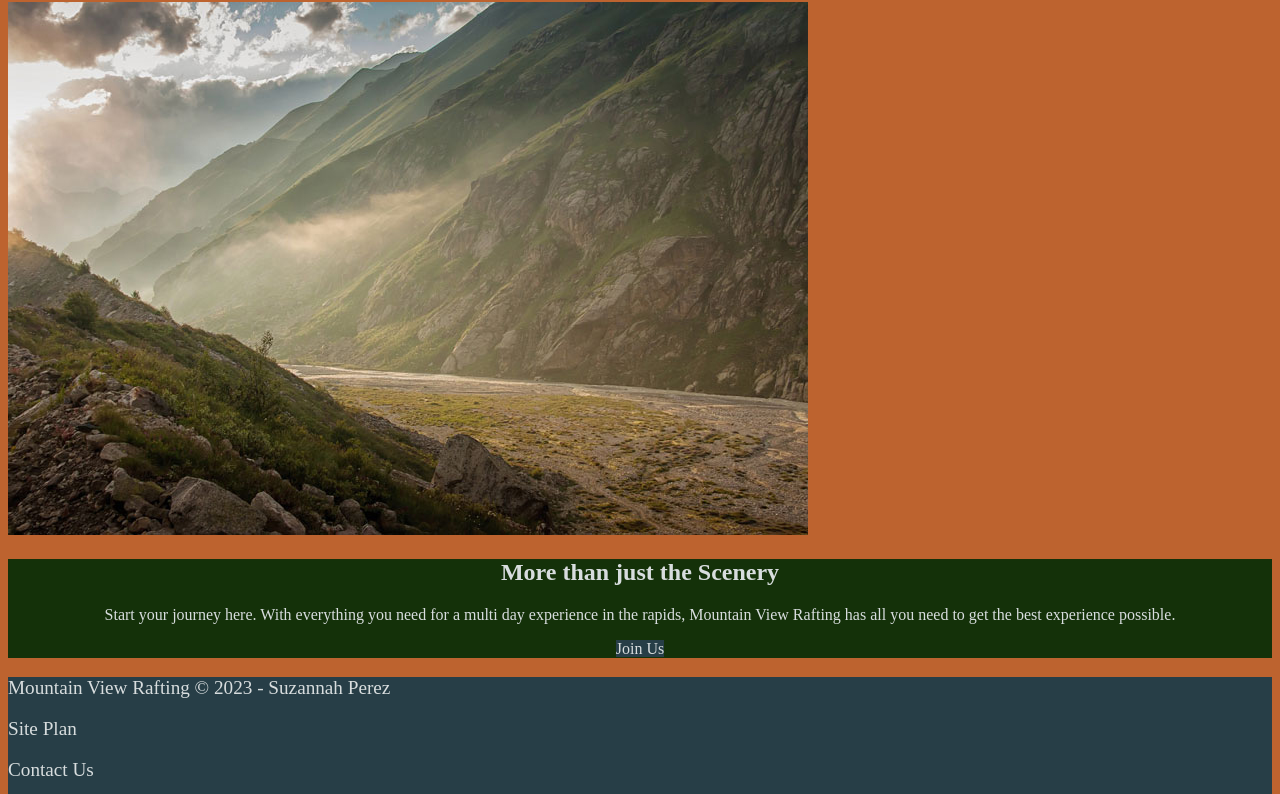
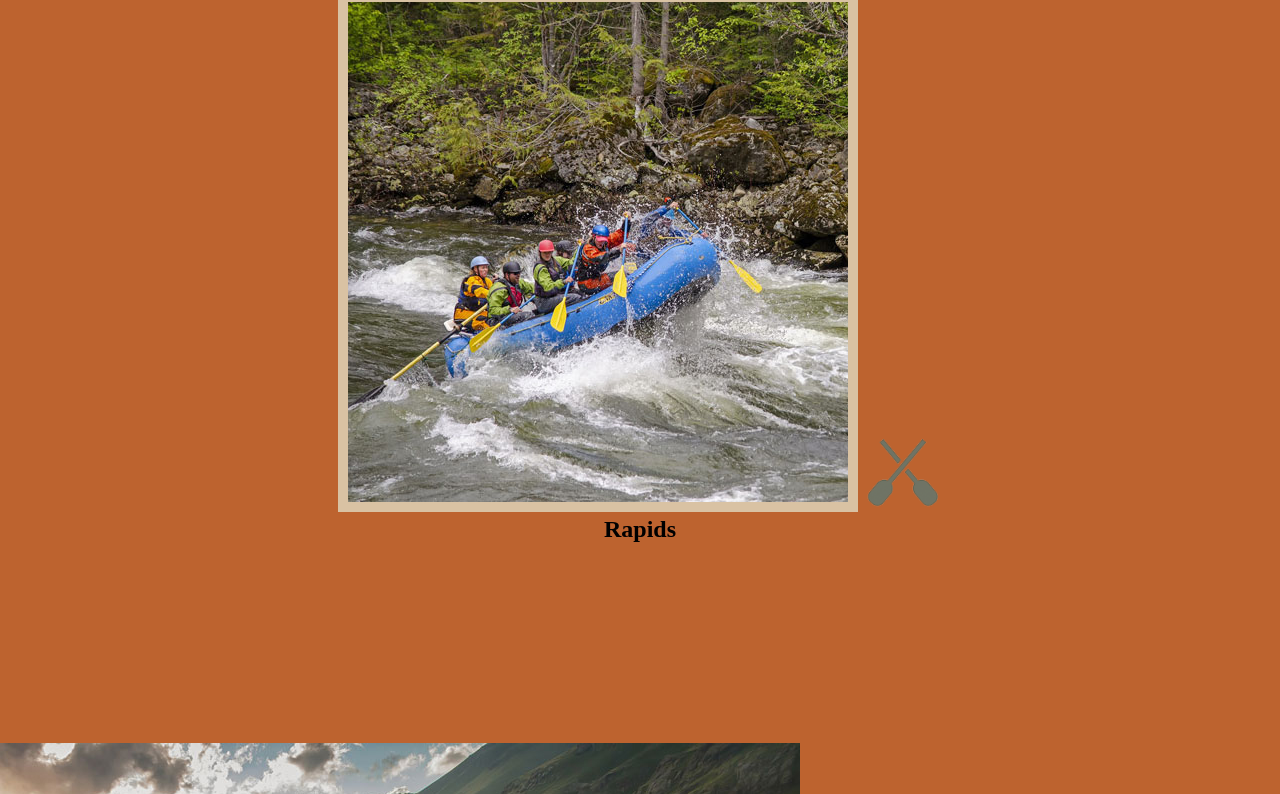
Before and after one commit to Sooz52/fonts-spacing, a plain HTML site: page index.html in a window 1280 px wide. Shown: the part 1984-2778 px from the top of the page. Drawn offline with Linux system fonts and the light colour scheme.

Commit message:
Update style.css

```diff
--- a/style.css
+++ b/style.css
@@ -1,17 +1,33 @@
+heading-font: "Merienda One";
+paragraph-font: "Poiret One", Helvetica, sans-serif;
 div {
   max-width: 1600px;
     margin: 0 auto;
 }
 .home-title {
   color: #D8DDDE;
+  font-size: 2em;
+  font-family: "Merienda One";
+  margin-top: 10px;
 }
 nav a {
   text-align: center;
   color: #D8DDDE;
   text-decoration: none;
+  padding: 35px;
 }
 .icon {
     width: 80px;
+  padding-top: 10px;
+}
+.card-img {
+    border: 10px solid #d9c2a3;
+}
+main section img {
+    box-sizing: border-box;
+}
+#logo_link {
+  padding-top: 5px;
 }
 #hero-img {
   width: 100%;
@@ -32,6 +48,11 @@ background {
   height: 725px; }
 body {
   background-color: #BD632F;
+  margin: 0;
+  padding: 0;
+}
+h2 {
+  margin: 0;
 }
 h4 {
   color: #D8DDDE;
@@ -43,10 +64,17 @@ h4 {
     background-color: #BD632F;
     color: #D8973C;
 }
+.rivers-card, .camping-card, .rapids-card {
+  margin: 200px 0;
+}
 .book, .join {
   background-color: #273E47;
     color: #D8DDDE;
   text-decoration: none;
+  font-size: 18px;
+  padding: 15px 30px;
+  margin-top: 50px;
+  border-radius: 5px;
 }
 .book:hover, .join:hover {
   background-color: #BD632F;
@@ -57,16 +85,22 @@ h4 {
 }
 .msg {
   background-color: #143109;
+  line-height: 1.5em;
+  padding: 35px;
 }
 .msg h2 {
   color: #D8DDDE;
 }
 .msg p {
   color: #D8DDDE;
+  font-size: .8em;
+   padding-bottom: 15px;
 }
 footer {
   background-color: #273E47;
     color: #D8DDDE;
+  padding: 25px 50px;
+  margin-top: 200px;
 }
 footer a {
   color: #D8DDDE;
@@ -81,3 +115,6 @@ footer p {
 footer p a:hover {
     text-decoration: underline;
 }
+footer .social img {
+  padding-top: 15px;
+}
```
